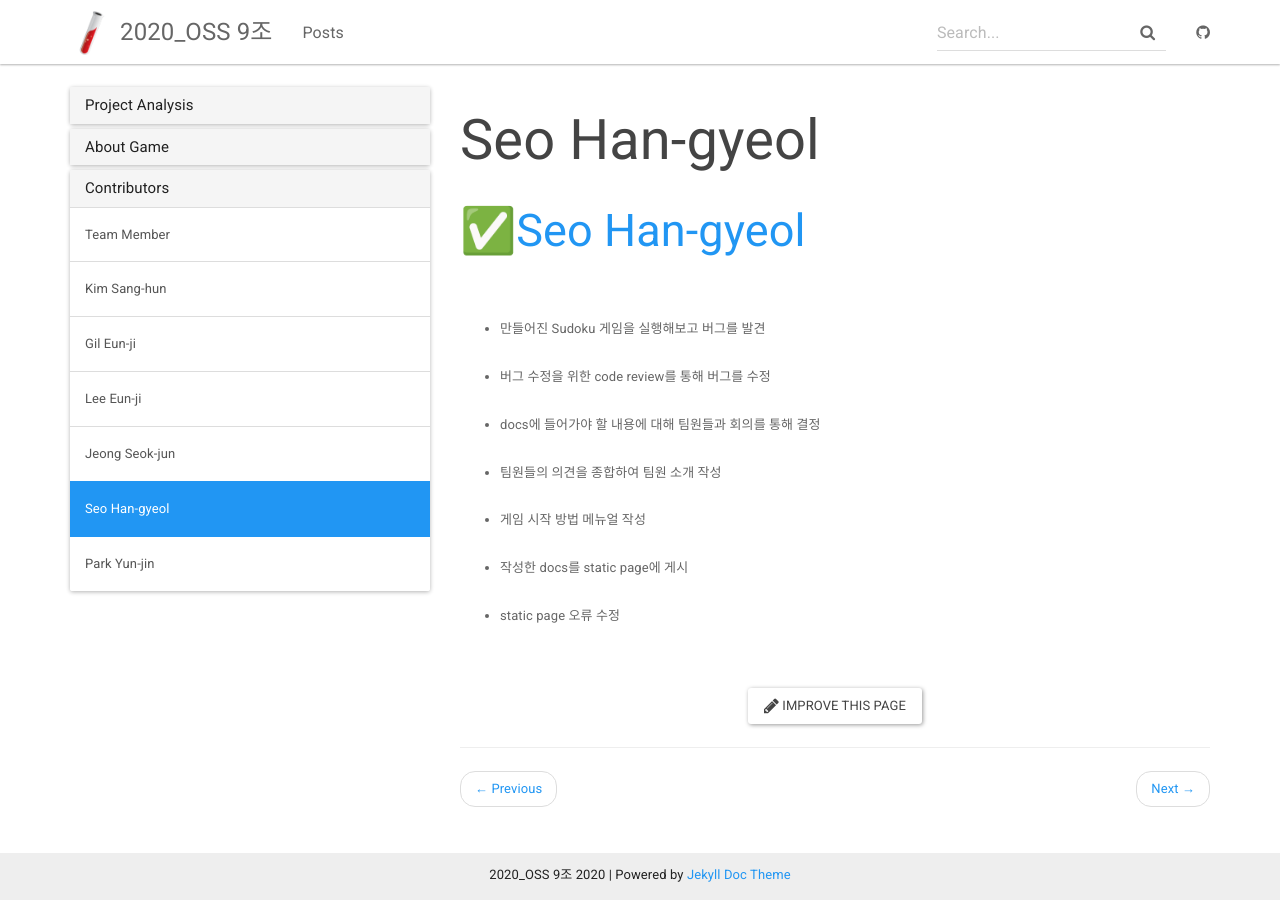
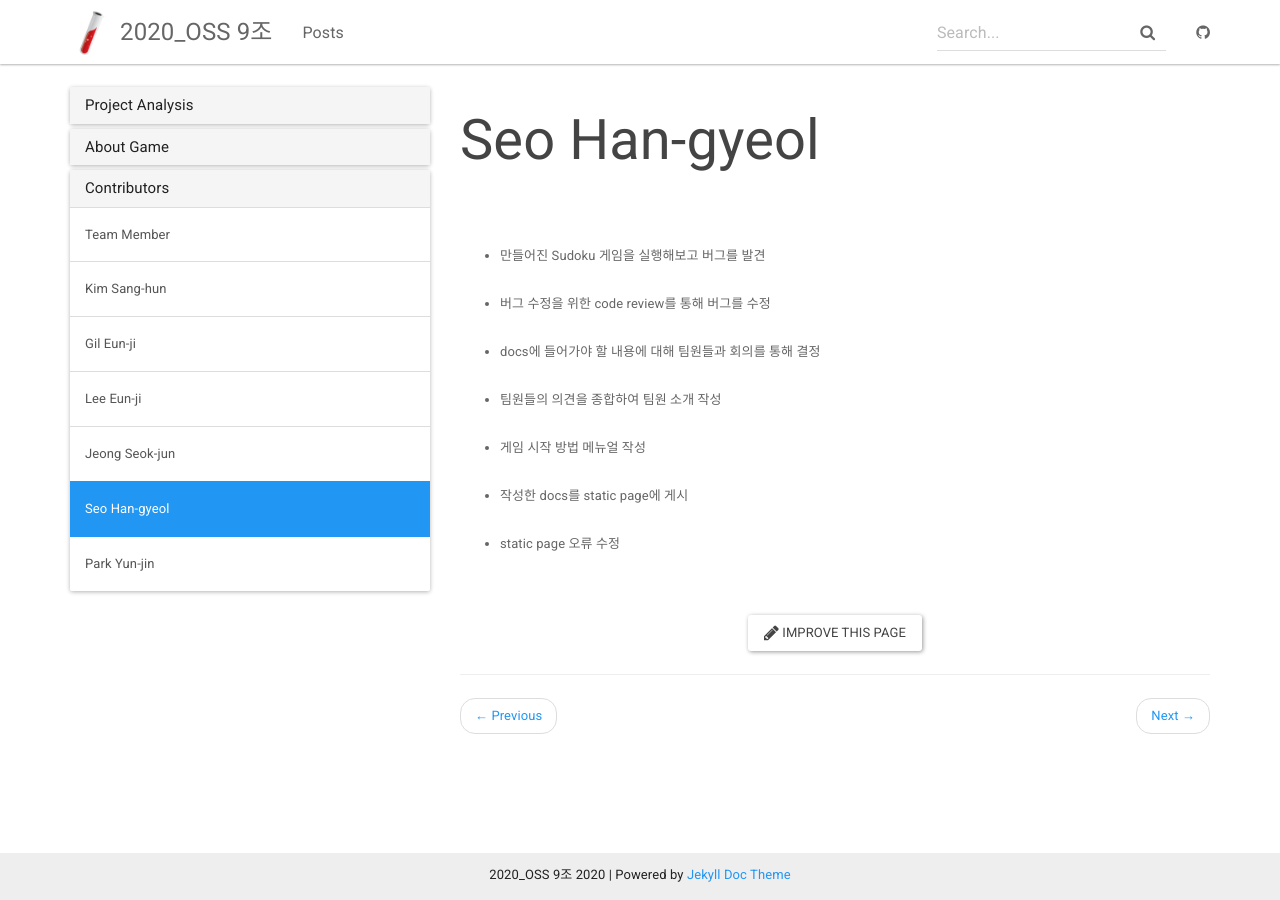
Before and after one commit to doolim98/2020-2-OSS-9, a Jekyll site: the page built from _docs/Teamrole/seohangyeol_role.md, in a window 1280 px wide. Built offline with Jekyll 4.4.1, drawn with Linux system fonts in a browser that asks for light colours.

Commit message:
Update seohangyeol_role.md

```diff
--- a/_docs/Teamrole/seohangyeol_role.md
+++ b/_docs/Teamrole/seohangyeol_role.md
@@ -2,7 +2,7 @@
 title: Seo Han-gyeol
 permalink: /docs/seohangyeol_role/
 ---
-## &#9989;[Seo Han-gyeol](https://github.com/Seo-han-gyeol)<br><br>
+<br><br>
 
 - 만들어진 Sudoku 게임을 실행해보고 버그를 발견<br><br>
 - 버그 수정을 위한 code review를 통해 버그를 수정<br><br>
```
